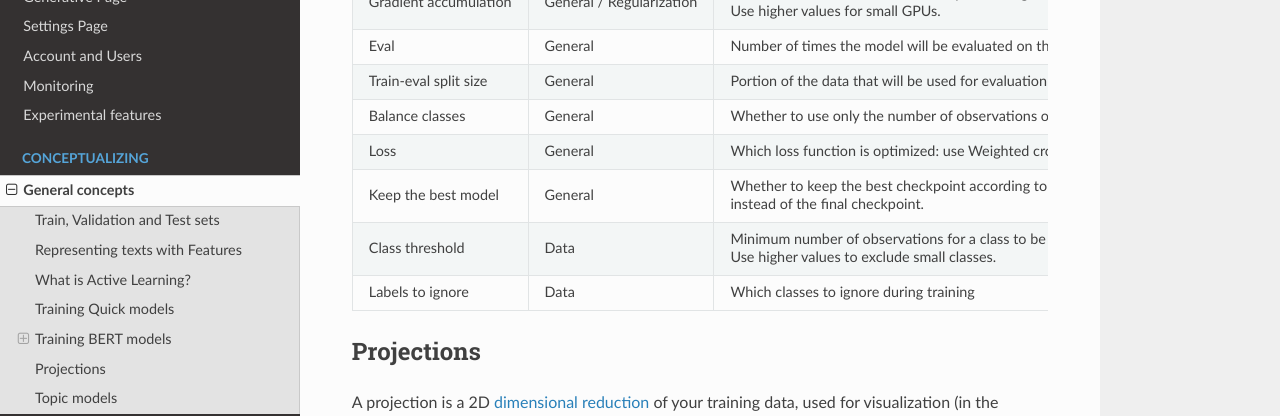
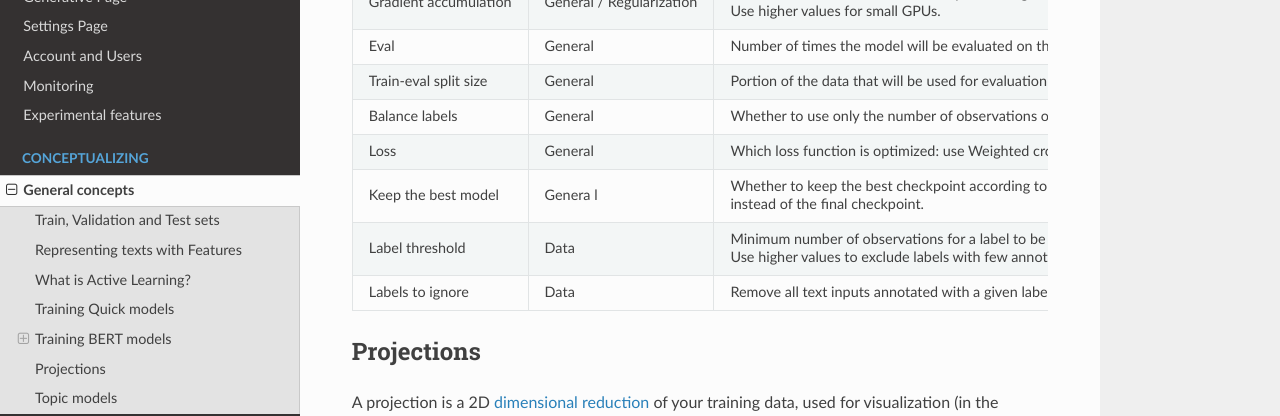
Before and after one commit to activetigger/documentation, an MkDocs documentation site: the page built from docs/conceptualizing/general.md, in a window 1280 px wide and 900 px high, scrolled down 7702 px. Shown: the part 151-567 px from the top of the window. Built offline with MkDocs 1.6.1, drawn with Linux system fonts in a browser that asks for light colours; nearby versions of some CDN libraries.

Commit message:
replace class with labels

```diff
--- a/docs/conceptualizing/general.md
+++ b/docs/conceptualizing/general.md
@@ -193,11 +193,11 @@ What to do:
 |Gradient accumulation|General / Regularization|Number of batches accumulated to perform a gradient descent step.<br>Use higher values for small GPUs.|1-64 (1)|
 |Eval|General|Number of times the model will be evaluated on the evaluation set during training (aka checkpoints).|9|
 |Train-eval split size|General|Portion of the data that will be used for evaluation during training.|0.2|
-|Balance classes|General|Whether to use only the number of observations of the smallest class during training.|Deactivated|
-|Loss|General|Which loss function is optimized: use Weighted cross entropy for unbalanced class|Cross entropy|
-|Keep the best model|General|Whether to keep the best checkpoint according to evaluation loss,<br>instead of the final checkpoint.|Activated|
-|Class threshold|Data|Minimum number of observations for a class to be used during training.<br>Use higher values to exclude small classes.|1|
-|Labels to ignore|Data|Which classes to ignore during training|None|
+|Balance labels|General|Whether to use only the number of observations of the smallest number of labels during training.|Deactivated|
+|Loss|General|Which loss function is optimized: use Weighted cross entropy for unbalanced labels distributions|Cross entropy|
+|Keep the best model|Genera l|Whether to keep the best checkpoint according to evaluation loss,<br>instead of the final checkpoint.|Activated|
+|Label threshold|Data|Minimum number of observations for a label to be used during training.<br>Use higher values to exclude labels with few annotations.|1|
+|Labels to ignore|Data|Remove all text inputs annotated with a given label for training|None|
 
 
 ## Projections
```
Also changed, not shown: docs/conceptualizing/glossary.md (+5 -5 lines), docs/faq/faq.md (+2 -2 lines), docs/functionalities/model.md (+1 -1 lines).
